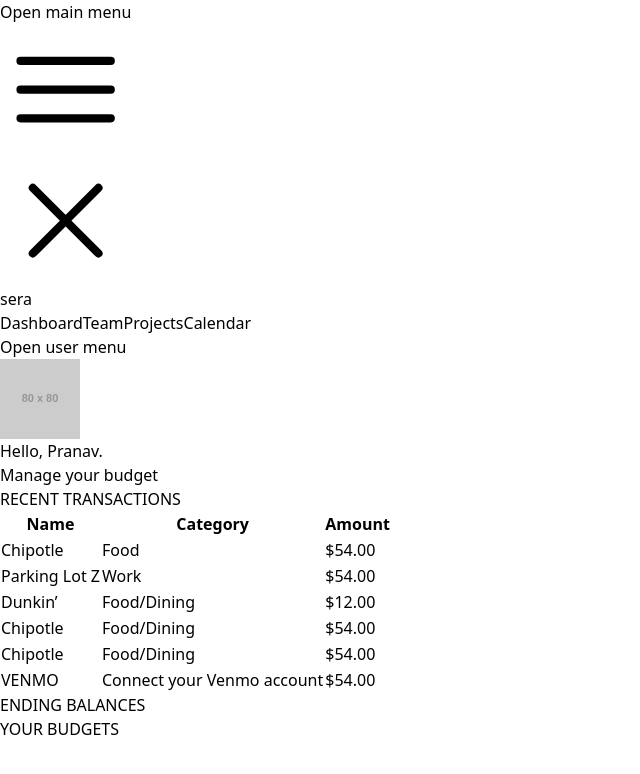
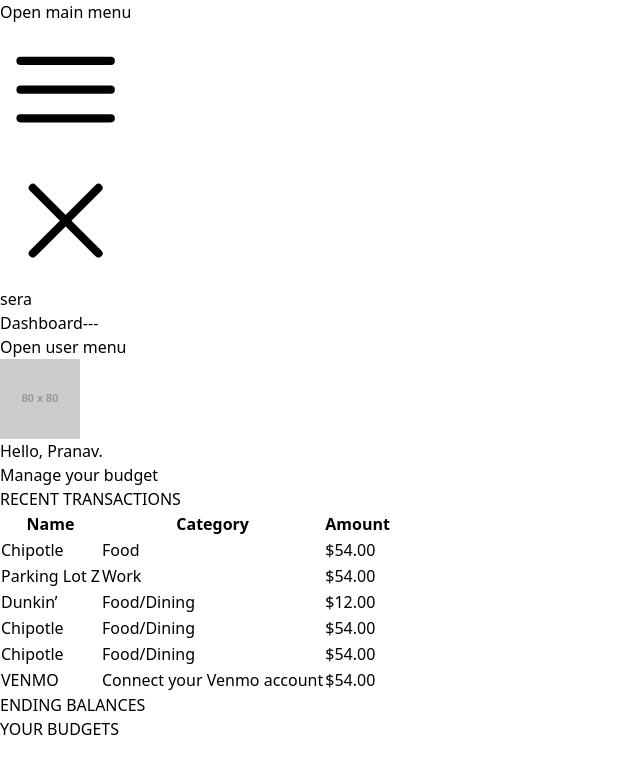
Before and after one commit to sera-financial/sera-core, a Next.js app: page /dashboard in a window 1280 px wide. Shown: the top 774 px of the page, without its empty margins (0-640 px from the left). Built offline with nearby package versions, Linux system fonts and the light colour scheme.

Commit message:
feaT: init

```diff
--- a/src/components/navigation.js
+++ b/src/components/navigation.js
@@ -3,9 +3,9 @@ import { Bars3Icon, BellIcon, XMarkIcon } from '@heroicons/react/24/outline'
 
 const navigation = [
   { name: 'Dashboard', href: '#', current: true },
-  { name: 'Team', href: '#', current: false },
-  { name: 'Projects', href: '#', current: false },
-  { name: 'Calendar', href: '#', current: false },
+  { name: '-', href: '#', current: false },
+  { name: '-', href: '#', current: false },
+  { name: '-', href: '#', current: false },
 ]
 
 function classNames(...classes) {
```
